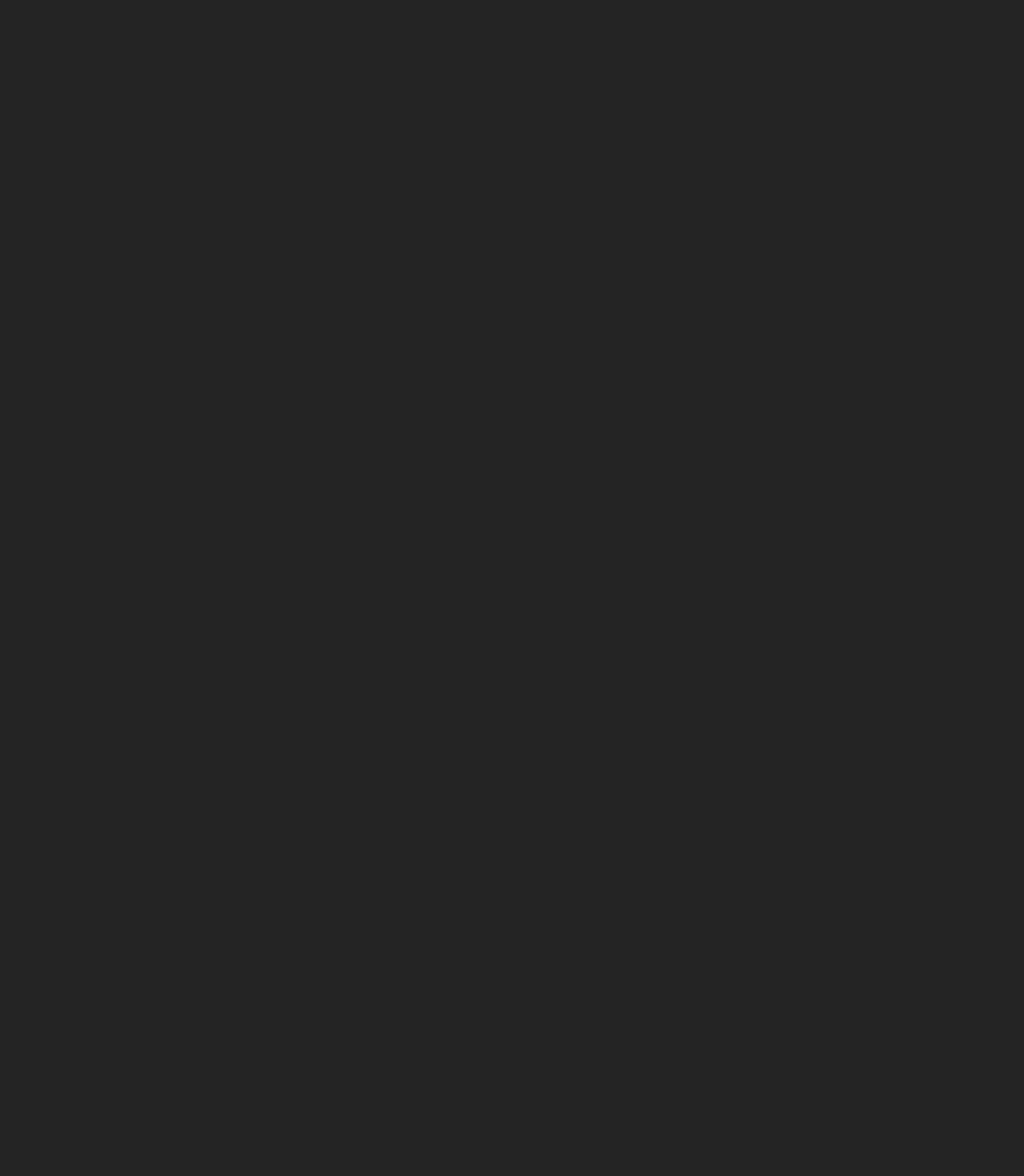
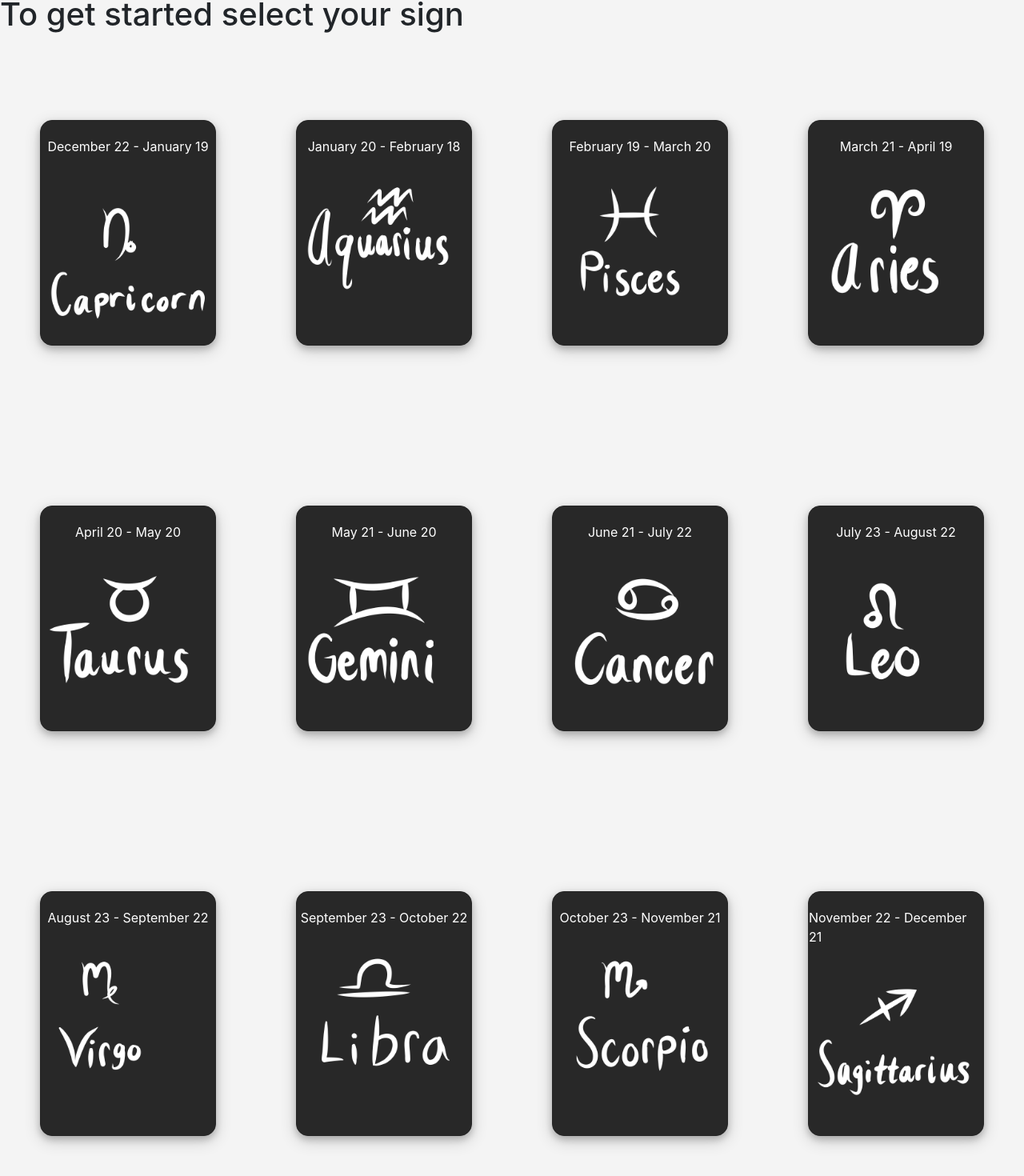
Before and after one commit to dani7beth/daily-horoscope, a React (Create React App) app: page /horoscopes in a window 1280 px wide. Shown: the part 62-1532 px from the top of the page at 80% size. Before the commit the page ends 800 px from the top, so only its background shows below. Built offline with nearby package versions, Linux system fonts and the light colour scheme.

Commit message:
added zodiac sign cards

```diff
--- a/src/App.js
+++ b/src/App.js
@@ -2,7 +2,8 @@ import { BrowserRouter, Route, Switch } from "react-router-dom";
 import "./App.css";
 import Navbar from "./components/Navbar";
 import Home  from "./pages/Home";
-import Horoscope from "./pages/Horoscope";
+import Horoscope from "./pages/Horoscopes";
+import Horoscopes from "./pages/Horoscopes";
 import { YourSign } from "./pages/YourSign";
 function App() {
   return (
@@ -11,7 +12,8 @@ function App() {
       <Switch>
         <Route exact path="/" component={Home} />
         <Route exact path="/your_sign" component={YourSign} />
-        <Route exact path="/horoscope" component={Horoscope} />
+        <Route exact path="/horoscopes" component={Horoscopes} />
+        <Route exact path="/horoscope/:id" component={Horoscope} />
       </Switch>
     </BrowserRouter>
   );
--- a/src/index.css
+++ b/src/index.css
@@ -5,8 +5,7 @@ body {
     sans-serif;
   -webkit-font-smoothing: antialiased;
   -moz-osx-font-smoothing: grayscale;
-  background-color: #242424 !important;
-  color: #ffffff !important;
+  background-color: #f4f4f4 !important;
 }
 
 code {
--- a/src/pages/Horoscope.js
+++ b/src/pages/Horoscope.js
@@ -1,53 +1,8 @@
-import styled from "styled-components";
-import aquarius from "../images/aquarius.png";
-import pisces from "../images/pisces.png";
-import aries from "../images/aries.png";
-import taurus from "../images/taurus.png";
-
-const Horoscope = () => {
-  return (
+const Horoscope = () =>{
+  return(
     <>
-      <h1>To get started select your sign</h1>
-      <div className="cardGroup">
-        <Aquarius></Aquarius>
-        <Pisces></Pisces>
-        <Aries></Aries>
-        <Taurus></Taurus>
-        <div>Gemini</div>
-        <div>Cancer</div>
-        <div>Leo</div>
-        <div>Virgo</div>
-        <div>Libra</div>
-        <div>Scorpio</div>
-        <div>Sagittarius</div>
-        <div>Capricorn</div>
-      </div>
+    <p>hi</p>
     </>
-  );
-};
+  )
+}
 export default Horoscope;
-
-export const Aquarius = styled.div`
-  background: url(${aquarius}) no-repeat;
-  background-size: contain;
-  width: 200px;
-  height: 400px;
-`;
-export const Pisces = styled.div`
-  background: url(${pisces}) no-repeat;
-  background-size: contain;
-  width: 200px;
-  height: 200px;
-`;
-export const Aries = styled.div`
-  background: url(${aries}) no-repeat;
-  background-size: contain;
-  width: 200px;
-  height: 400px;
-`;
-export const Taurus = styled.div`
-  background: url(${taurus}) no-repeat;
-  background-size: contain;
-  width: 200px;
-  height: 400px;
-`;
--- /dev/null
+++ b/src/pages/Horoscopes.js
@@ -0,0 +1,174 @@
+import styled from "styled-components";
+import aquarius from "../images/aquarius.png";
+import pisces from "../images/pisces.png";
+import aries from "../images/aries.png";
+import taurus from "../images/taurus.png";
+import gemini from "../images/gemini.png";
+import cancer from "../images/cancer.png";
+import leo from "../images/leo.png";
+import virgo from "../images/virgo.png";
+import libra from "../images/libra.png";
+import scorpio from "../images/scorpio.png";
+import sagittarius from "../images/sagittarius.png";
+import capricorn from "../images/capricorn.png";
+
+const Horoscopes = () => {
+  return (
+    <>
+      <h1>To get started select your sign</h1>
+      <StyledDiv className="cardGroup">
+        <Card>
+          <a>
+          <StyledText> December 22 - January 19</StyledText>
+          <Capricorn></Capricorn>
+          </a>
+        </Card>
+        <Card>
+          <StyledText> January 20 - February 18</StyledText>
+          <Aquarius></Aquarius>
+        </Card>
+        <Card>
+          <StyledText> February 19 - March 20</StyledText>
+          <Pisces></Pisces>
+        </Card>
+        <Card>
+          <StyledText> March 21 - April 19</StyledText>
+          <Aries></Aries>
+        </Card>
+        <Card>
+          <StyledText> April 20 - May 20</StyledText>
+          <Taurus></Taurus>
+        </Card>
+        <Card>
+          <StyledText> May 21 - June 20</StyledText>
+          <Gemini></Gemini>
+        </Card>
+        <Card>
+          <StyledText> June 21 - July 22</StyledText>
+          <Cancer></Cancer>
+        </Card>
+        <Card>
+          <StyledText> July 23 - August 22</StyledText>
+          <Leo></Leo>
+        </Card>
+        <Card>
+          <StyledText> August 23 - September 22</StyledText>
+          <Virgo></Virgo>
+        </Card>
+        <Card>
+          <StyledText> September 23 - October 22</StyledText>
+          <Libra></Libra>
+        </Card>
+        <Card>
+          <StyledText> October 23 - November 21</StyledText>
+          <Scorpio></Scorpio>
+        </Card>
+        <Card>
+          <StyledText> November 22 - December 21</StyledText>
+          <Sagittarius></Sagittarius>
+        </Card>
+      </StyledDiv>
+    </>
+  );
+};
+export default Horoscopes;
+
+export const StyledDiv = styled.div`
+  display: flex;
+  flex-wrap: wrap;
+  justify-content: space-between;
+`;
+
+export const StyledText = styled.p`
+  padding: 20px 0;
+  color: #ffffff;
+`;
+
+export const Card = styled.div`
+  flex: 1 0 15%;
+  margin-top: 100px;
+  margin-left: 50px;
+  margin-right: 50px;
+  margin-bottom: 100px;
+  display: flex;
+  flex-direction: column;
+  align-items: center;
+  border: 1px solid #252525;
+  border-radius: 15px;
+  box-shadow: 0 4px 8px 0 rgba(0, 0, 0, 0.2), 0 6px 20px 0 rgba(0, 0, 0, 0.19);
+  background-color: #282828;
+`;
+
+export const Aquarius = styled.div`
+  background: url(${aquarius}) no-repeat;
+  background-size: contain;
+  width: 200px;
+  height: 200px;
+`;
+export const Pisces = styled.div`
+  background: url(${pisces}) no-repeat;
+  background-size: contain;
+  width: 200px;
+  height: 200px;
+`;
+export const Aries = styled.div`
+  background: url(${aries}) no-repeat;
+  background-size: contain;
+  width: 200px;
+  height: 200px;
+`;
+export const Taurus = styled.div`
+  background: url(${taurus}) no-repeat;
+  background-size: contain;
+  width: 200px;
+  height: 200px;
+`;
+export const Gemini = styled.div`
+  background: url(${gemini}) no-repeat;
+  background-size: contain;
+  width: 200px;
+  height: 200px;
+`;
+export const Cancer = styled.div`
+  background: url(${cancer}) no-repeat;
+  background-size: contain;
+  width: 200px;
+  height: 200px;
+`;
+export const Leo = styled.div`
+  background: url(${leo}) no-repeat;
+  background-size: contain;
+  width: 200px;
+  height: 200px;
+`;
+export const Virgo = styled.div`
+  background: url(${virgo}) no-repeat;
+  background-size: contain;
+  width: 200px;
+  height: 200px;
+`;
+export const Libra = styled.div`
+  background: url(${libra}) no-repeat;
+  background-size: contain;
+  width: 200px;
+  height: 200px;
+`;
+export const Scorpio = styled.div`
+  background: url(${scorpio}) no-repeat;
+  background-size: contain;
+  width: 200px;
+  height: 200px;
+`;
+export const Sagittarius = styled.div`
+  background: url(${sagittarius}) no-repeat;
+  background-size: contain;
+  width: 200px;
+  height: 200px;
+`;
+export const Capricorn = styled.div`
+  background: url(${capricorn}) no-repeat;
+  background-position: center;
+  background-size: contain;
+  width: 200px;
+  height: 200px;
+`;
```
Also changed, not shown: src/images/capricorn.png (added).
